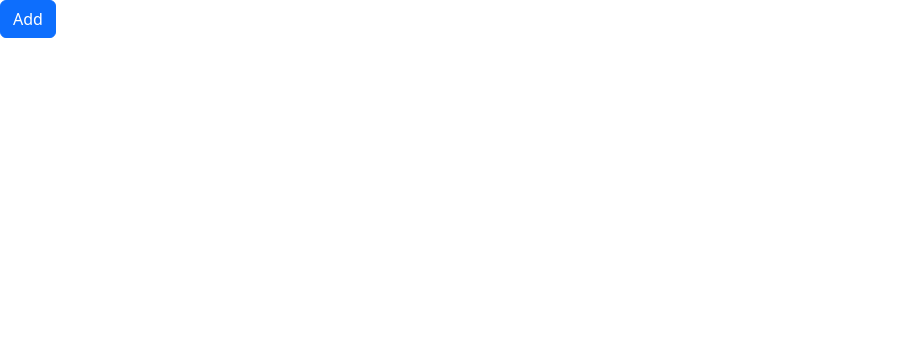
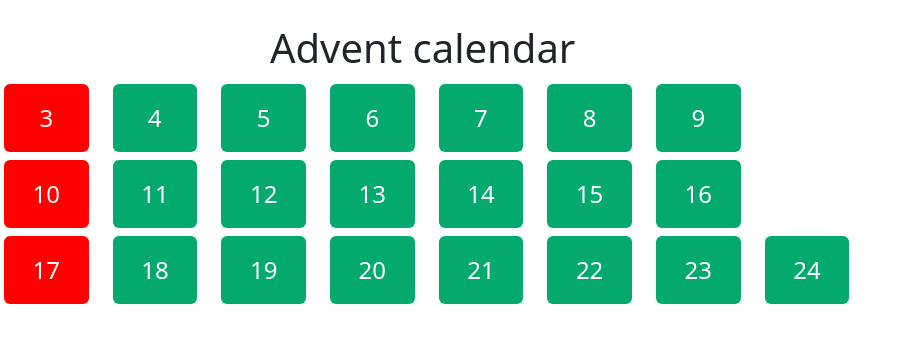
Before and after one commit to attilaszallas/advent-calendar, a plain HTML site: page index.html in a window 1280 px wide. Shown: the whole page, without its empty margins (0-912 px from the left). Drawn offline with nearby package versions, Linux system fonts and the light colour scheme.

Commit message:
Add calendar grid

```diff
--- a/index.html
+++ b/index.html
@@ -8,9 +8,107 @@
         <!-- <link href="../assets/dist/css/bootstrap.min.css" rel="stylesheet"> -->
         <link href="https://cdn.jsdelivr.net/npm/bootstrap@5.3.2/dist/css/bootstrap.min.css" rel="stylesheet" integrity="sha384-T3c6CoIi6uLrA9TneNEoa7RxnatzjcDSCmG1MXxSR1GAsXEV/Dwwykc2MPK8M2HN" crossorigin="anonymous">
 
+        <style>
+            .button {
+              background-color: #04AA6D; /* Green */
+              border: none;
+              color: white;
+              padding: 16px 16px;
+              text-align: center;
+              text-decoration: none;
+              display: inline-block;
+              font-size: 24px;
+              margin: 4px 4px;
+              cursor: pointer;
+              width: 100%;
+            }
+
+            .button2 { background-color: #ff0000; /* Red */}
+            .button3 { background-color: #04AA6D; /* Green */}
+        </style>
+
     </head>
     <body>
-        <button type="submit" id="submit" class="btn btn-primary">Add</button>
+        <br>
+        <div class="grid">
+            <div class="row">
+                <div class="col-xs-12 col-sm-8 col-md-8">
+                    <h1 class="d-flex justify-content-center">Advent calendar</h1>
+                </div>
+            </div>
+            <div class="row">
+                <div class="col-xs-4 col-sm-4 col-md-3 col-lg-1">
+                    <button type="btn-3" class="btn button button2">3</button>
+                </div>
+                <div class="col-xs-4 col-sm-4 col-md-3 col-lg-1">
+                    <button type="btn-4" class="btn button button3">4</button>
+                </div>
+                <div class="col-xs-4 col-sm-4 col-md-3 col-lg-1">
+                    <button type="btn-5" class="btn button button3">5</button>
+                </div>
+                <div class="col-xs-4 col-sm-4 col-md-3 col-lg-1">
+                    <button type="btn-6" class="btn button button3">6</button>
+                </div>
+                <div class="col-xs-4 col-sm-4 col-md-3 col-lg-1">
+                    <button type="btn-7" class="btn button button3">7</button>
+                </div>
+                <div class="col-xs-4 col-sm-4 col-md-3 col-lg-1">
+                    <button type="btn-8" class="btn button button3">8</button>
+                </div>
+                <div class="col-xs-4 col-sm-4 col-md-3 col-lg-1">
+                    <button type="btn-9" class="btn button button3">9</button>
+                </div>
+            </div>
+            <div class="row">
+                <div class="col-xs-4 col-sm-4 col-md-3 col-lg-1">
+                    <button type="btn-10" class="btn button button2">10</button>
+                </div>
+                <div class="col-xs-4 col-sm-4 col-md-3 col-lg-1">
+                    <button type="btn-11" class="btn button button3">11</button>
+                </div>
+                <div class="col-xs-4 col-sm-4 col-md-3 col-lg-1">
+                    <button type="btn-12" class="btn button button3">12</button>
+                </div>
+                <div class="col-xs-4 col-sm-4 col-md-3 col-lg-1">
+                    <button type="btn-13" class="btn button button3">13</button>
+                </div>
+                <div class="col-xs-4 col-sm-4 col-md-3 col-lg-1">
+                    <button type="btn-14" class="btn button button3">14</button>
+                </div>
+                <div class="col-xs-4 col-sm-4 col-md-3 col-lg-1">
+                    <button type="btn-15" class="btn button button3">15</button>
+                </div>
+                <div class="col-xs-4 col-sm-4 col-md-3 col-lg-1">
+                    <button type="btn-16" class="btn button button3">16</button>
+                </div>
+            </div>
+            <div class="row">
+                <div class="col-xs-4 col-sm-4 col-md-3 col-lg-1">
+                    <button type="btn-17" class="btn button button2">17</button>
+                </div>
+                <div class="col-xs-4 col-sm-4 col-md-3 col-lg-1">
+                    <button type="btn-18" class="btn button button3">18</button>
+                </div>
+                <div class="col-xs-4 col-sm-4 col-md-3 col-lg-1">
+                    <button type="btn-19" class="btn button button3">19</button>
+                </div>
+                <div class="col-xs-4 col-sm-4 col-md-3 col-lg-1">
+                    <button type="btn-20" class="btn button button3">20</button>
+                </div>
+                <div class="col-xs-4 col-sm-4 col-md-3 col-lg-1">
+                    <button type="btn-21" class="btn button button3">21</button>
+                </div>
+                <div class="col-xs-4 col-sm-4 col-md-3 col-lg-1">
+                    <button type="btn-22" class="btn button button3">22</button>
+                </div>
+                <div class="col-xs-4 col-sm-4 col-md-3 col-lg-1">
+                    <button type="btn-23" class="btn button button3">23</button>
+                </div>
+                <div class="col-xs-4 col-sm-4 col-md-3 col-lg-1">
+                    <button type="btn-24" class="btn button button3">24</button>
+                </div>
+            </div>
+        </div>
 
         <!-- Bootstrap core JS -->
         <!-- <link href="../assets/dist/css/bootstrap.min.css" rel="stylesheet"> -->
```
